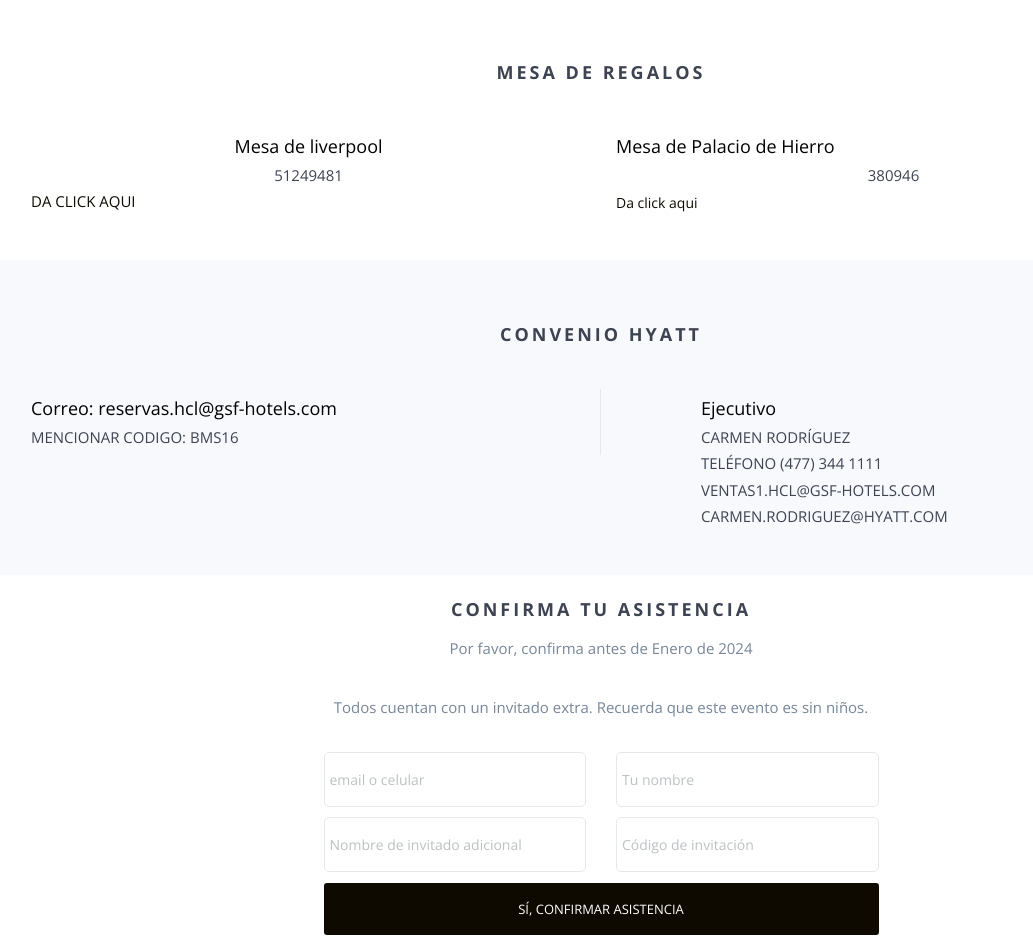
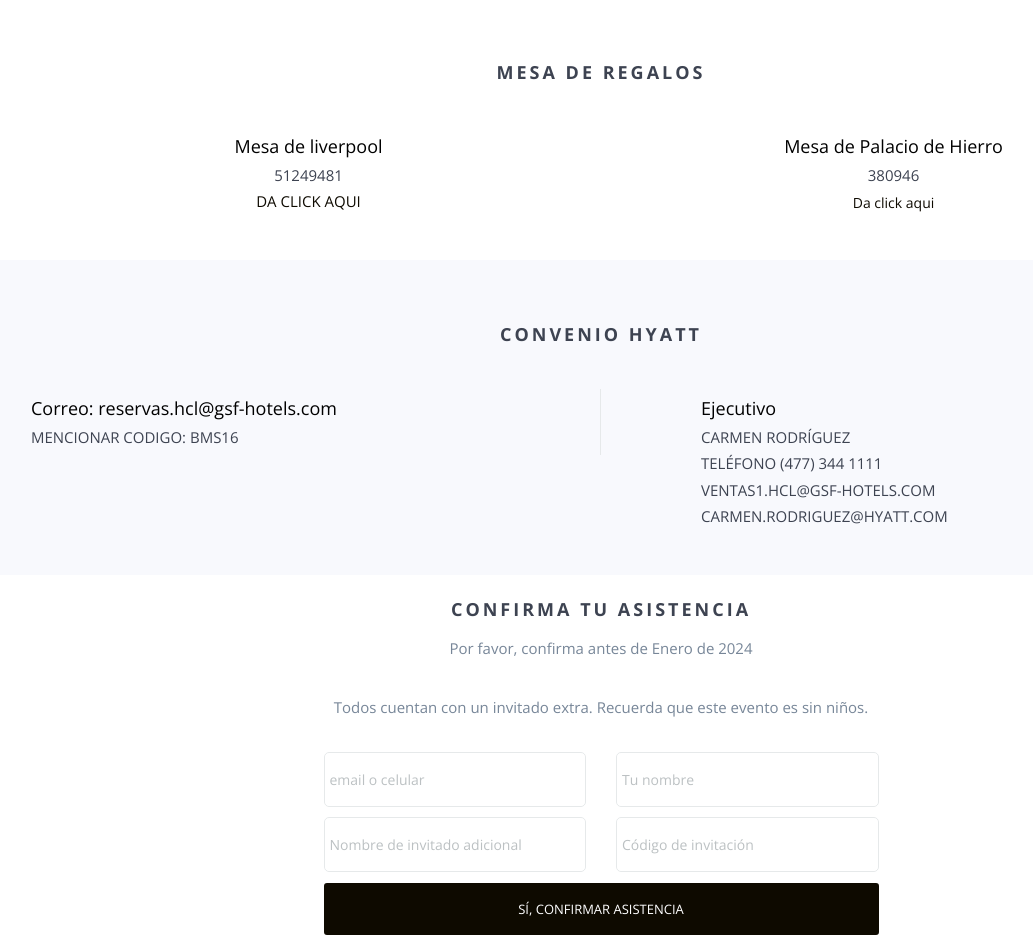
Before and after one commit to marianeysebastian/marianeysebastian.github.io, a website: page index.html in a window 1280 px wide. Shown: the part 1300-2237 px from the top of the page, without its empty margins (39-1072 px from the left). Drawn offline with nearby package versions, Linux system fonts and the light colour scheme; some packages are replaced by stand-ins of ours; files whose address does not match are found by name.

Commit message:
Fixed centered issue

```diff
--- a/index.html
+++ b/index.html
@@ -178,7 +178,7 @@
                         <h5 style="text-align: center;"> 51249481</h5>
                         <h5>
                             <a target="_blank"
-                                style="text-align: center;"
+                                style="text-align: center; display: block;"
                                 href="https://mesaderegalos.liverpool.com.mx/milistaderegalos/51249481">Da click
                                 aqui</a>
                         </h5>
@@ -186,10 +186,10 @@
                 </div>
                 <div class="col-md-6 col-sm-12 col-xs-12 rightcol">
                     <div class="wp4">
-                        <h4 style="color: black">Mesa de Palacio de Hierro </h4>
+                        <h4 style="color: black; text-align: center;">Mesa de Palacio de Hierro </h4>
                         <h5 style="text-align: center;"> 380946</h5>
                         <a
-                        style="text-align: center;"
+                        style="text-align: center; display: block;"
                         target="_blank"
                         href="https://www.elpalaciodehierro.com/buscar?eventId=380946">Da click
                             aqui</a>
```
